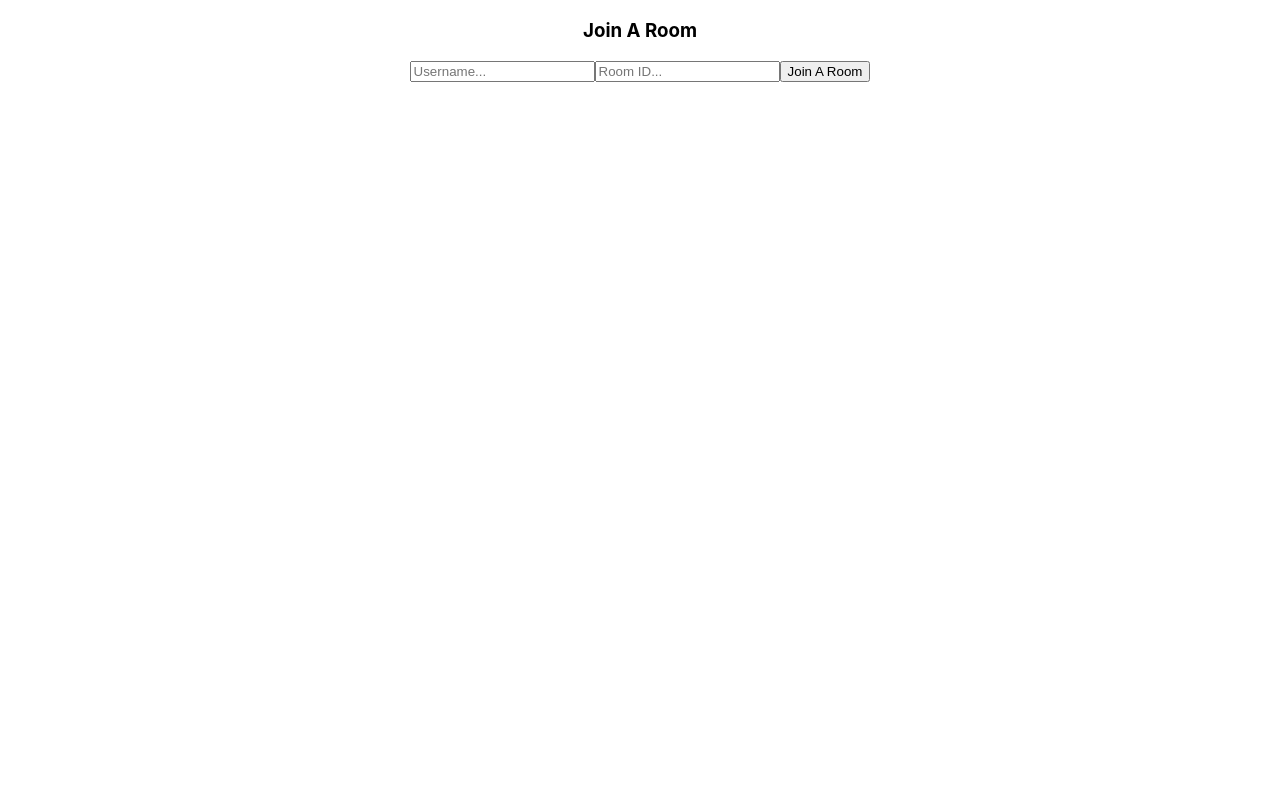
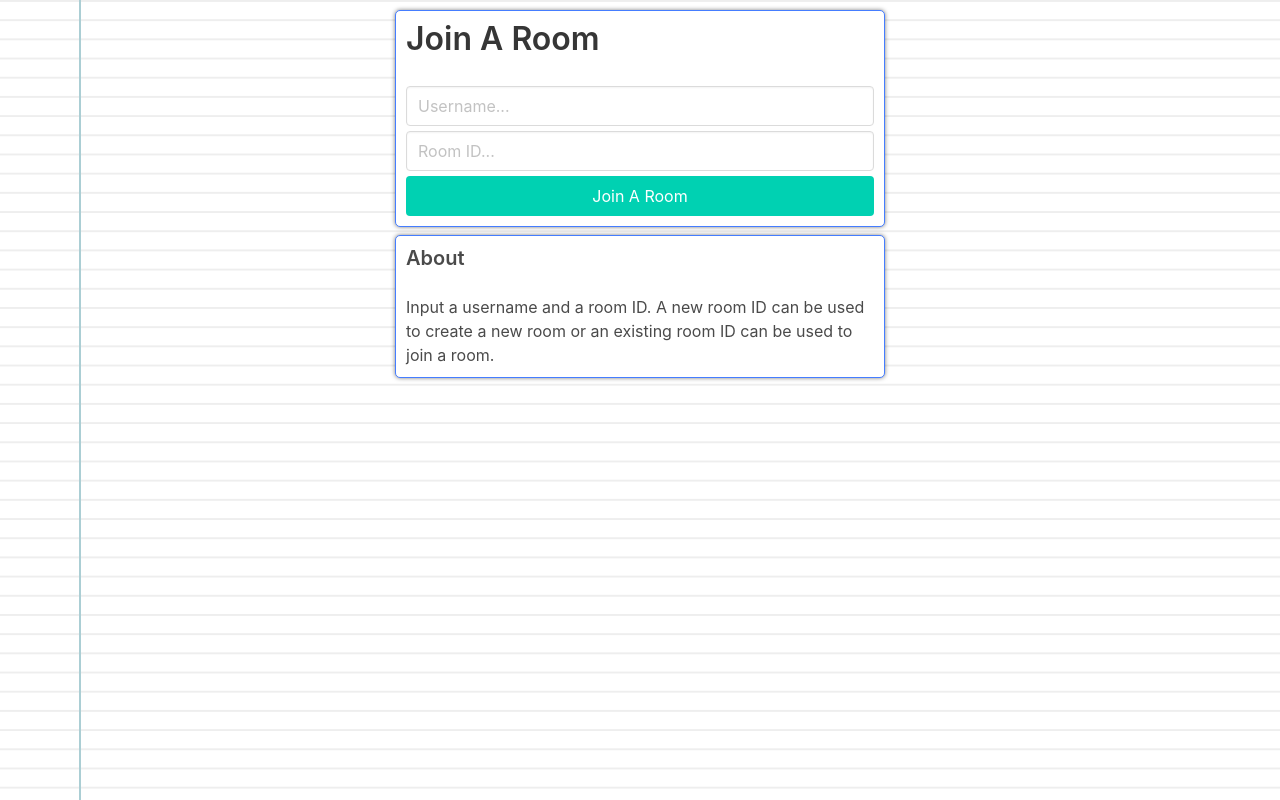
Before and after one commit to gerarjon/drawing-app, a React (Create React App) app in the folder client/: page / in a window 1280 px wide. Built offline with nearby package versions, Linux system fonts and the light colour scheme; no server answers.

Commit message:
added bulma for basic styling and added styling to JoinRoom page

```diff
--- a/client/package.json
+++ b/client/package.json
@@ -6,6 +6,7 @@
     "@testing-library/jest-dom": "^5.16.4",
     "@testing-library/react": "^13.3.0",
     "@testing-library/user-event": "^13.5.0",
+    "bulma": "^0.9.4",
     "react": "^18.2.0",
     "react-dom": "^18.2.0",
     "react-scripts": "5.0.1",
--- a/client/src/App.css
+++ b/client/src/App.css
@@ -1,3 +1,26 @@
-.App {
-  text-align: center;
+.joinChat__container {
+  width: 490px;
+  min-width: 300px;
+  margin: 0 auto;
+  margin-top: 10px;
+  min-height: 600px;
 }
+
+.joinChat__content {
+  border: 1px solid rgb(69, 125, 255);
+  border-radius: 5px;
+  margin-bottom: 8px;
+  padding: 10px;
+  background-color: #fff;
+  box-shadow: 0 0 4px 0 rgba(0,0,0,.5);
+}
+
+.joinChat__form-content {
+  display: flex;
+  flex-direction: column;
+  gap: 5px;
+}
+
+.joinChat__about h3 {
+  font-weight: 600;
+}
--- a/client/src/App.js
+++ b/client/src/App.js
@@ -3,6 +3,7 @@ import Chat from './Pages/Chat'
 import './App.css';
 import io from 'socket.io-client';
 import JoinRoom from './Pages/JoinRoom';
+import 'bulma/css/bulma.min.css';
 const PORT = "http://localhost:3001"
 
 const socket = io(PORT);
--- a/client/src/Pages/JoinRoom.js
+++ b/client/src/Pages/JoinRoom.js
@@ -2,10 +2,12 @@ import React from 'react';
 
 const JoinRoom = ({setUsername, setRoom, joinRoomHandler}) => {
   return (
-    <div className="joinChat-container">
-		<form>
-			<h3>Join A Room</h3>
+    <section className="joinChat__container">
+		<div className="joinChat__content">
+			<form className="joinChat__form-content">
+				<h1 className="title">Join A Room</h1>
 				<input
+					className="input"
 					type="text"
 					placeholder="Username..."
 					onChange={(event) => {
@@ -13,15 +15,26 @@ const JoinRoom = ({setUsername, setRoom, joinRoomHandler}) => {
 					}}
 				/>
 				<input
+					className="input"
 					type="text"
 					placeholder="Room ID..."
 					onChange={(event) => {
 						setRoom(event.target.value);
 					}}
 				/>
-			<button onClick={joinRoomHandler}>Join A Room</button>
+				<button className="button is-primary" onClick={joinRoomHandler}>Join A Room</button>
 			</form>
 		</div>
+
+		<div className="joinChat__content">
+			<div className="joinChat__about">
+				<h3 className="subtitle">About</h3>
+				<p>Input a username and a room ID. A new room ID can be used to create a new room or an existing room ID can be used to join a room.</p>
+			</div>
+
+		</div>
+
+	</section>
   )
 }
 
--- a/client/src/index.css
+++ b/client/src/index.css
@@ -1,3 +1,7 @@
+html {
+  background-color: rgb(255, 255, 255); background-image: linear-gradient(90deg, transparent 79px, rgb(171, 206, 212) 79px, rgb(171, 206, 212) 81px, transparent 81px), linear-gradient(rgb(238, 238, 238) 0.1em, transparent 0.1em); background-size: 100% 1.2em; --darkreader-inline-bgcolor: #181a1b; --darkreader-inline-bgimage: linear-gradient(90deg, rgba(0, 0, 0, 0) 79px, #2b4e54 79px, #2b4e54 81px, rgba(0, 0, 0, 0) 81px), , linear-gradient(#222426 0.1em, rgba(0, 0, 0, 0) 0.1em);
+}
+
 body {
   margin: 0;
   font-family: -apple-system, BlinkMacSystemFont, 'Segoe UI', 'Roboto', 'Oxygen',
```
Also changed, not shown: 1 other file (tests, documents, lock files or other folders). Lines whose indentation alone changed are shown as unchanged.
